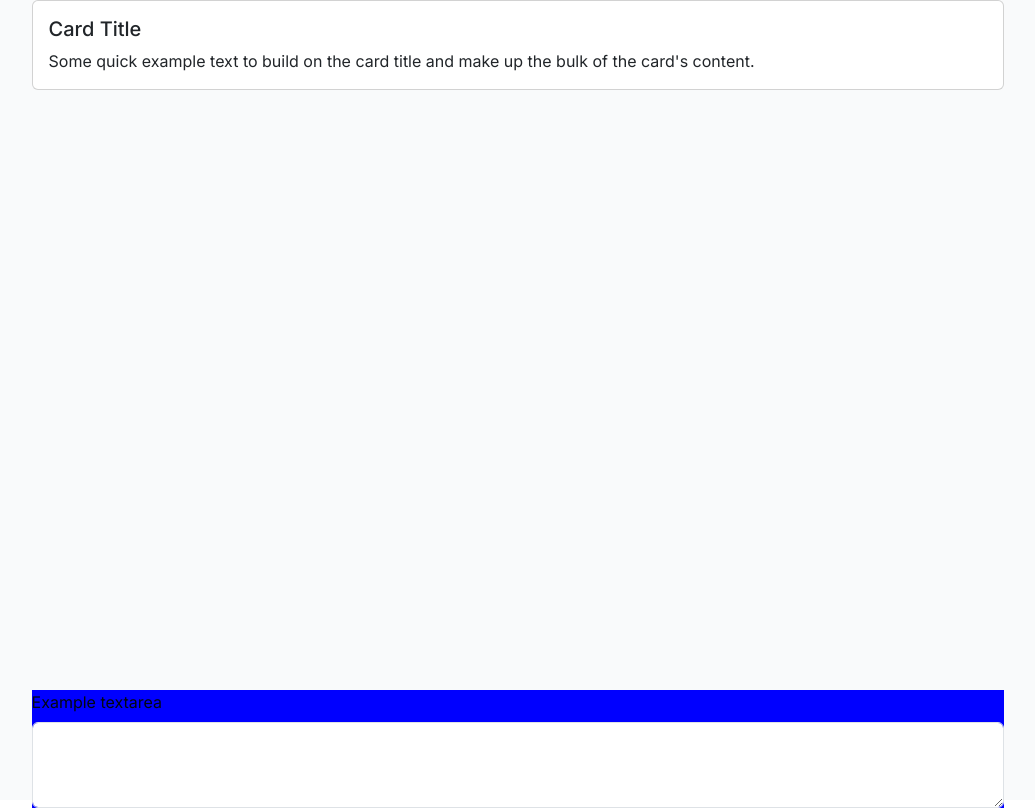
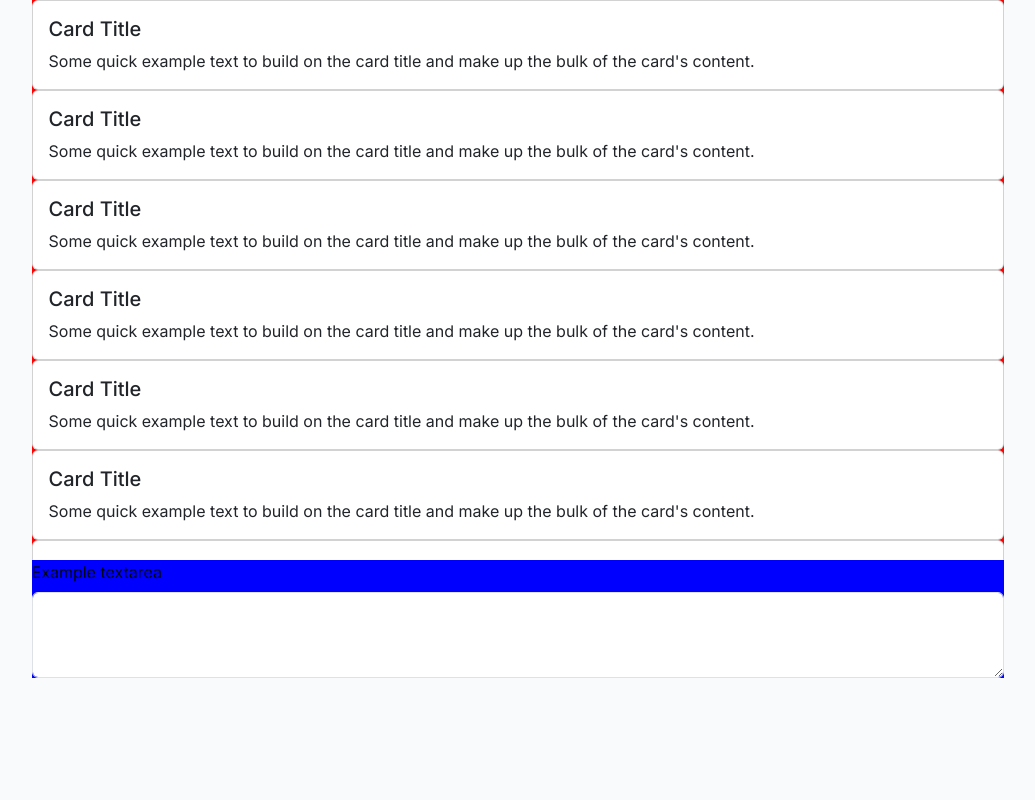
Before and after one commit to neskech/Tartan-Hacks-2024, a Next.js app: page / in a window 1280 px wide. Shown: the whole page, without its empty margins (122-1157 px from the left). Built offline with nearby package versions, Linux system fonts and the light colour scheme.

Commit message:
scrollable card elem

```diff
--- a/src/pages/index.tsx
+++ b/src/pages/index.tsx
@@ -12,7 +12,16 @@ export default function Home() {
     <main className={`${inter.className} bg-gray-50 text-gray-950`}>
       <div className={styles.homebody}>
         <div className={styles.center_div}>
-          <DisplayCard />
+          <div className={styles.cards_scroll}>
+            <DisplayCard />
+            <DisplayCard />
+            <DisplayCard />
+            <DisplayCard />
+            <DisplayCard />
+            <DisplayCard />
+            <DisplayCard />
+            <DisplayCard />
+          </div>
           <Form className={styles.form_style}>
             <Form.Group
               className="mb-3"
--- a/src/styles/style.module.css
+++ b/src/styles/style.module.css
@@ -12,6 +12,11 @@ div.homebody{
 }
 .form_style{
     background-color: blue;
-    top:75vh;
+    top:0vh;
     position:relative
 }
+.cards_scroll{
+    background-color: red;
+    height:70vh;
+    overflow-y: auto;
+}
```
Also changed, not shown: 1 other file (tests, documents, lock files or other folders).
